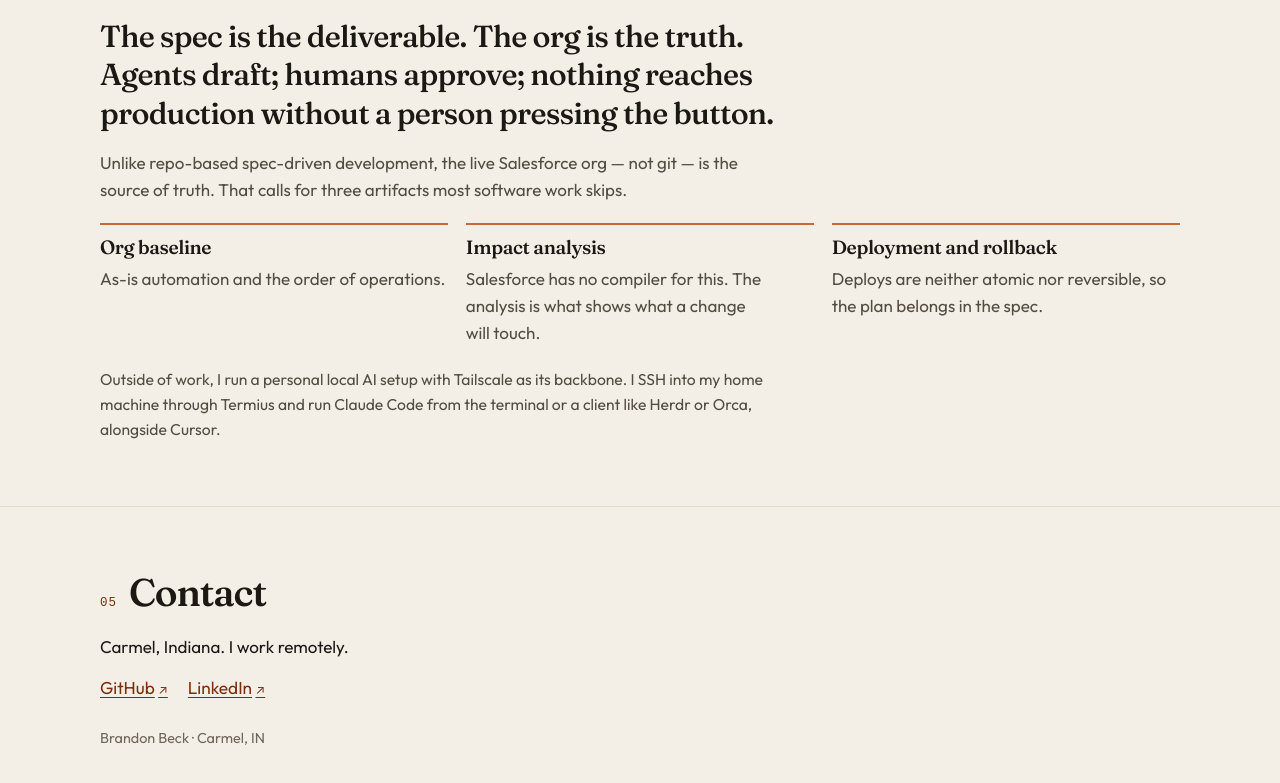
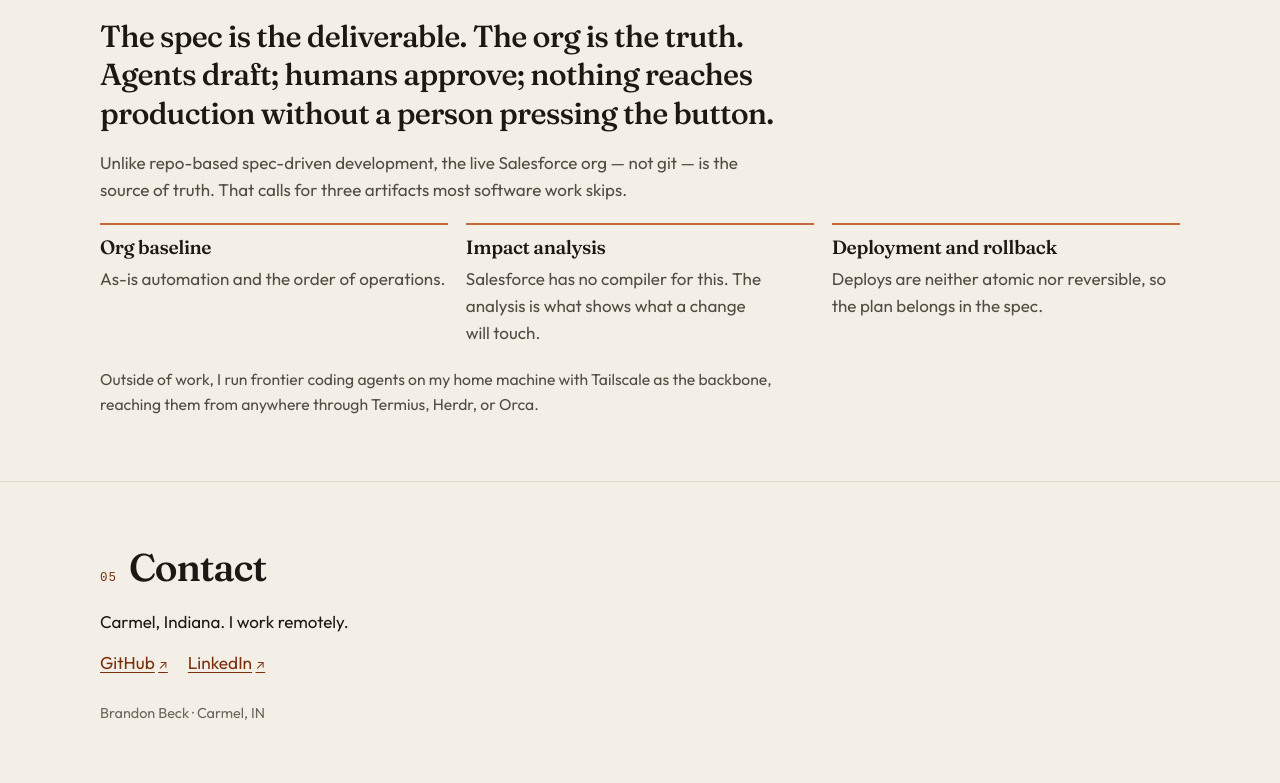
Before and after one commit to beck-systems/beck-systems.github.io, a plain HTML site: page index.html in a window 1280 px wide. Shown: the part 6487-7270 px from the top of the page. Drawn offline with Linux system fonts and the light colour scheme.

Commit message:
Revise the Tailscale aside. (#5)
Describe reaching frontier coding agents on the home machine through Termius, Herdr, or Orca.

Co-authored-by: Cursor Agent <cursoragent@cursor.com>
Co-authored-by: B <beck-systems@users.noreply.github.com>

```diff
--- a/index.html
+++ b/index.html
@@ -439,7 +439,7 @@
             <p>Deploys are neither atomic nor reversible, so the plan belongs in the spec.</p>
           </li>
         </ol>
-        <p class="aside">Outside of work, I run a personal local AI setup with Tailscale as its backbone. I SSH into my home machine through Termius and run Claude Code from the terminal or a client like Herdr or Orca, alongside Cursor.</p>
+        <p class="aside">Outside of work, I run frontier coding agents on my home machine with Tailscale as the backbone, reaching them from anywhere through Termius, Herdr, or Orca.</p>
       </div>
     </section>
   </main>
```
